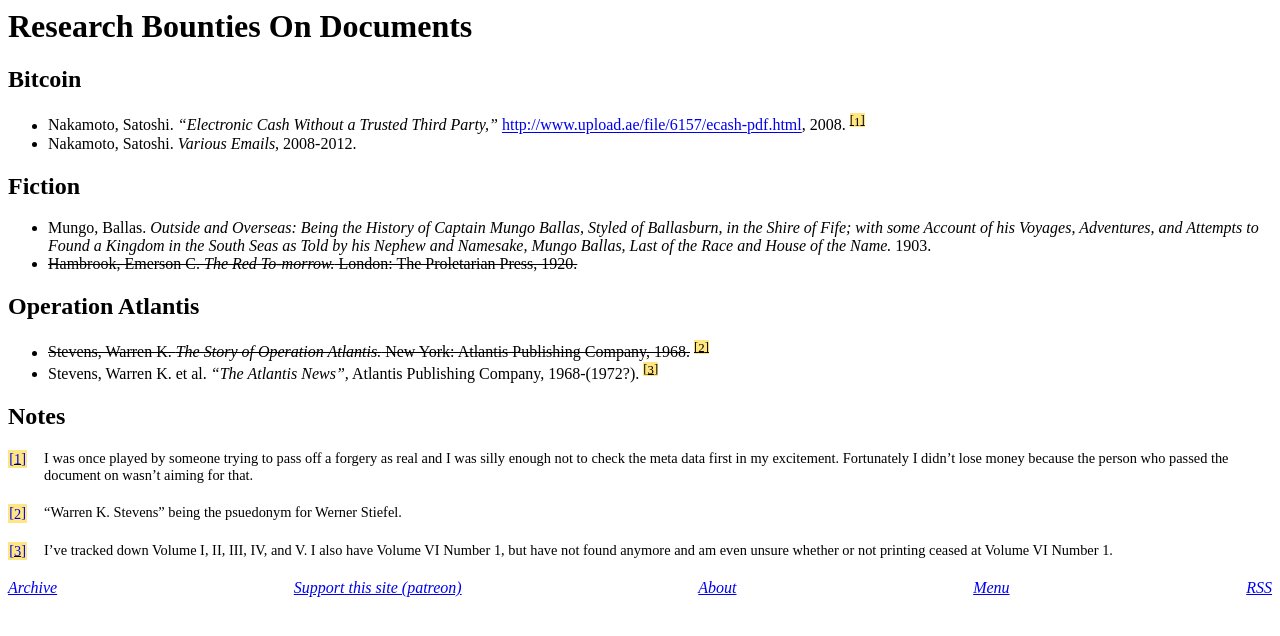
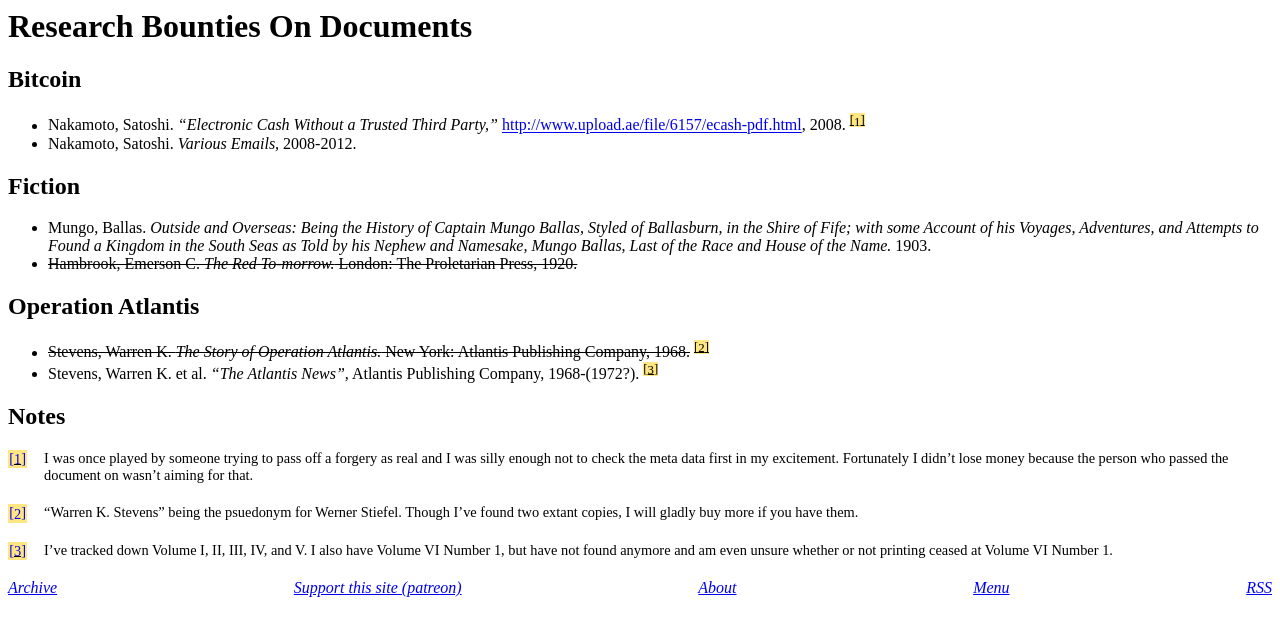
Before and after one commit to derykmakgill/website, a Jekyll site: the page built from research-bounties.md, in a window 1280 px wide. Shown: the top 636 px of the page. Built offline with Jekyll 4.4.1, drawn with Linux system fonts in a browser that asks for light colours.

Commit message:
Update research-bounties.md

```diff
--- a/research-bounties.md
+++ b/research-bounties.md
@@ -15,7 +15,7 @@
 
 ## Operation Atlantis
 
-- ~~Stevens, Warren K. *The Story of Operation Atlantis.* New York: Atlantis Publishing Company, 1968.~~  <span class="footnote"><span class="fnHide"> (Footnote: </span>"Warren K. Stevens" being the psuedonym for Werner Stiefel.<span class="fnHide">)</span></span>
+- ~~Stevens, Warren K. *The Story of Operation Atlantis.* New York: Atlantis Publishing Company, 1968.~~  <span class="footnote"><span class="fnHide"> (Footnote: </span>"Warren K. Stevens" being the psuedonym for Werner Stiefel. Though I've found two extant copies, I will gladly buy more if you have them.<span class="fnHide">)</span></span>
 - Stevens, Warren K. et al. *"The Atlantis News",* Atlantis Publishing Company, 1968-(1972?).  <span class="footnote"><span class="fnHide"> (Footnote: </span>I've tracked down Volume I, II, III, IV, and V. I also have Volume VI Number 1, but have not found anymore and am even unsure whether or not printing ceased at Volume VI Number 1.<span class="fnHide">)</span></span>
 
 ## Notes
```
